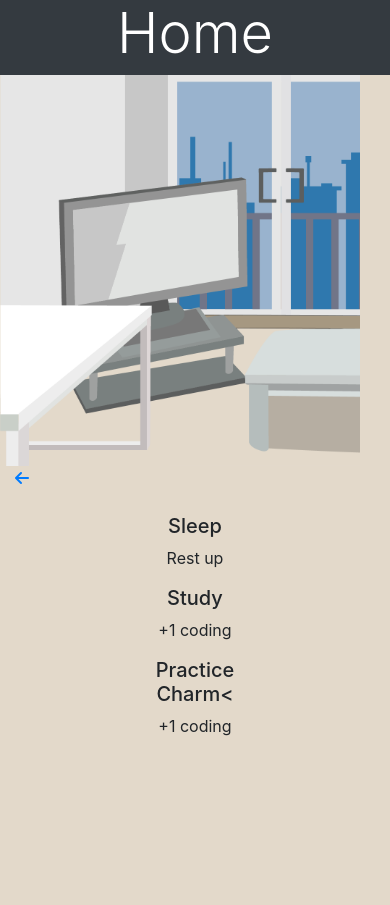
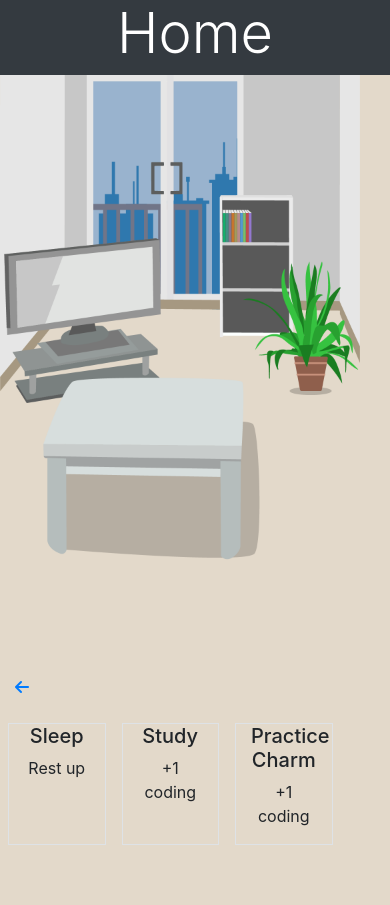
Before and after one commit to AndreasChristensen89/salary_struggle, a Django app: page /grind/house/ in a window 390 px wide. Shown: the part 73-978 px from the top of the page. Run offline with Django 3.2, Linux system fonts and the light colour scheme; a user stored in the database is signed in; tables that the repository leaves empty hold one stand-in row (values such as "Sample post"); some libraries are stand-ins or nearby versions.

Commit message:
new house background mobile

```diff
--- a/grind/templates/grind/house.html
+++ b/grind/templates/grind/house.html
@@ -21,26 +21,24 @@
     </div>
 
     <div class="row pt-5">
-        <div class="col-12">
-            <div class="col-4 mx-auto text-center" id="sleep">
+            <div class="col-3 mx-2 text-center border border-black" id="sleep">
                 <div class="rounded-top">
                     <h5 class="h5">Sleep</h5>
                     <p class="">Rest up</p>
                 </div>
             </div>
-            <div class="col-4 mx-auto text-center" id="homeStudy">
+            <div class="col-3 mx-2 text-center border border-black" id="homeStudy">
                 <div class="rounded-top">
                     <h5 class="h5">Study</h5>
                     <p class="">+1 coding</p>
                 </div>
             </div>
-            <div class="col-4 mx-auto text-center" id="homeStudy">
+            <div class="col-3 mx-2 text-center border border-black" id="homeStudy">
                 <div class="rounded-top">
-                    <h5 class="h5">Practice Charm<</h5>
+                    <h5 class="h5">Practice Charm</h5>
                     <p class="">+1 coding</p>
                 </div>
             </div>
-        </div>
 
     </div>
 </div>
--- a/static/css/game_base.css
+++ b/static/css/game_base.css
@@ -55,10 +55,10 @@ body {
 }
 
 #house-background-img {
-    background-image: url(/media/house_background.png);
+    background-image: url(/media/house-mobile.png);
     background-size: cover;
     background-repeat: no-repeat;
-    height: 40%;
+    height: 600px;
     width: 100%;
 }
 
```
Also changed, not shown: media/house-mobile.png (added), media/new_house_background.png (added).
